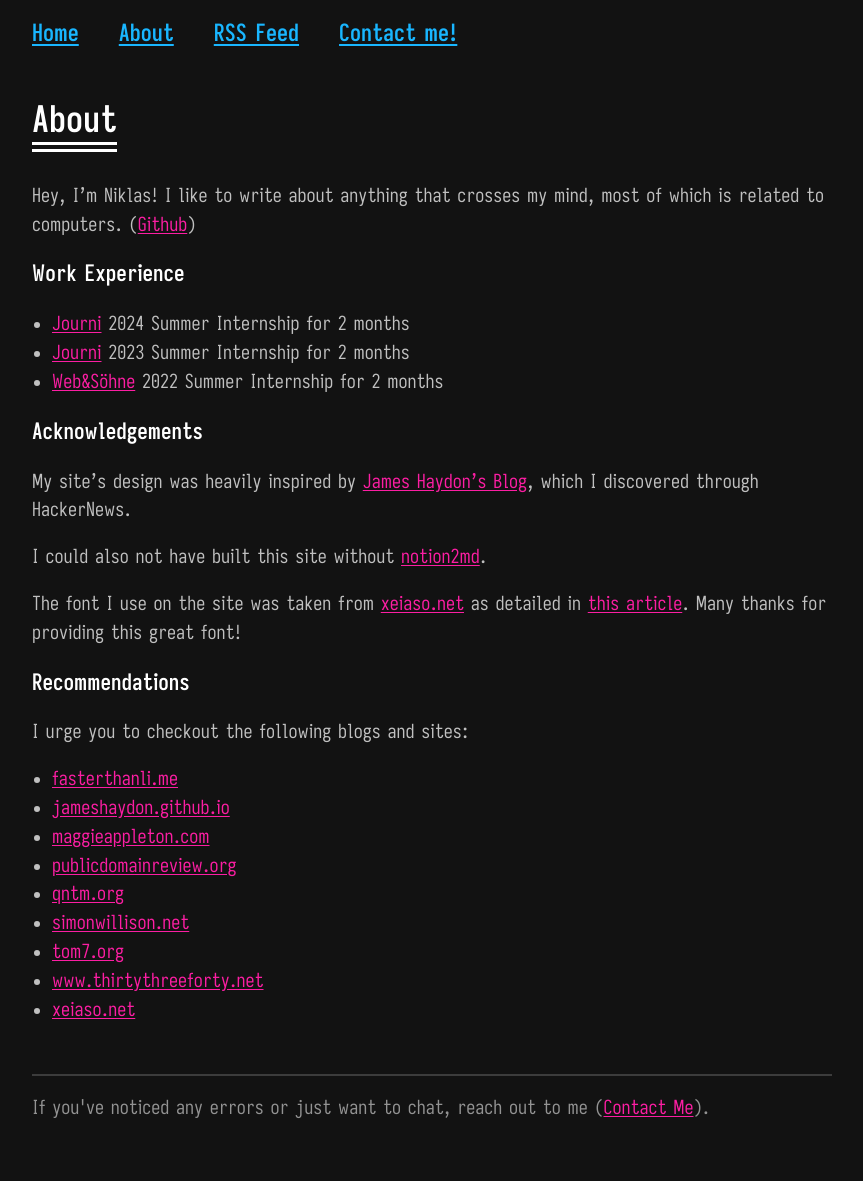
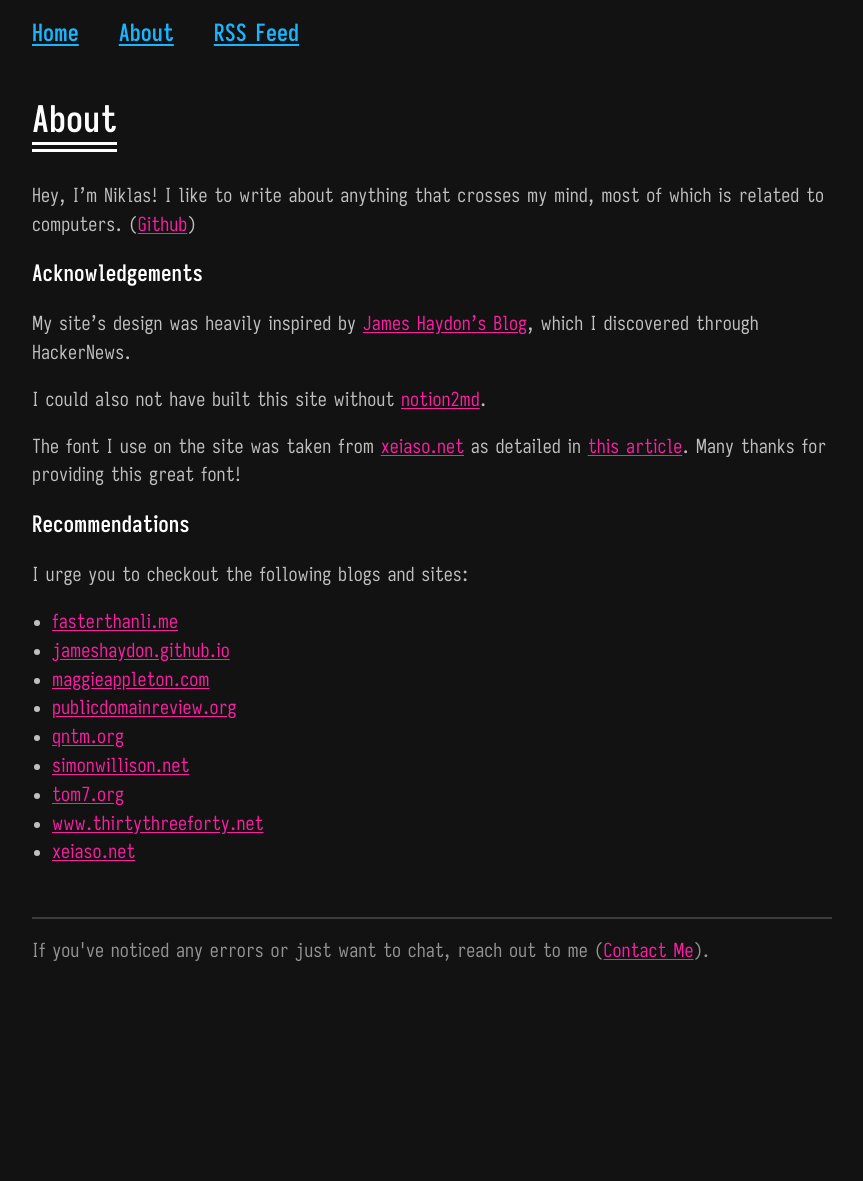
Before and after one commit to obrhubr/obrhubr.github.io, a Jekyll site: the page built from about.md, in a window 1280 px wide. Shown: the whole page, without its empty margins (208-1071 px from the left). Built offline with Jekyll 4.4.1, drawn with Linux system fonts in a browser that asks for light colours; after the commit the page ends 1024 px from its top, so only the background shows below that.

Commit message:
remove work experience

```diff
--- a/_data/metadata.yml
+++ b/_data/metadata.yml
@@ -25,14 +25,3 @@ person:
     width: 32
     height: 32
     url: "/assets/favicon.png"
-
-  work:
-    - company: "Journi"
-      url: "https://journiapp.com"
-      description: "2024 Summer Internship for 2 months"
-    - company: "Journi"
-      url: "https://journiapp.com"
-      description: "2023 Summer Internship for 2 months"
-    - company: "Web&Söhne"
-      url: "https://webundsoehne.com"
-      description: "2022 Summer Internship for 2 months"
--- a/_data/nav.yml
+++ b/_data/nav.yml
@@ -6,6 +6,3 @@
 
  - name: RSS Feed
    url: https://obrhubr.github.io/feed.xml
-
- - name: Contact me!
-   url: /contact.html
--- a/about.md
+++ b/about.md
@@ -6,11 +6,6 @@ favicon: favicon.png
 ---
 
 {{ site.data.metadata.site.description }} ([Github](https://github.com/obrhubr))
-
-### Work Experience
-
-{% for work in site.data.metadata.person.work %}
- - [{{ work.company }}]({{ work.url }}) {{ work.description }} {% endfor %}
 
 ### Acknowledgements
 
```
